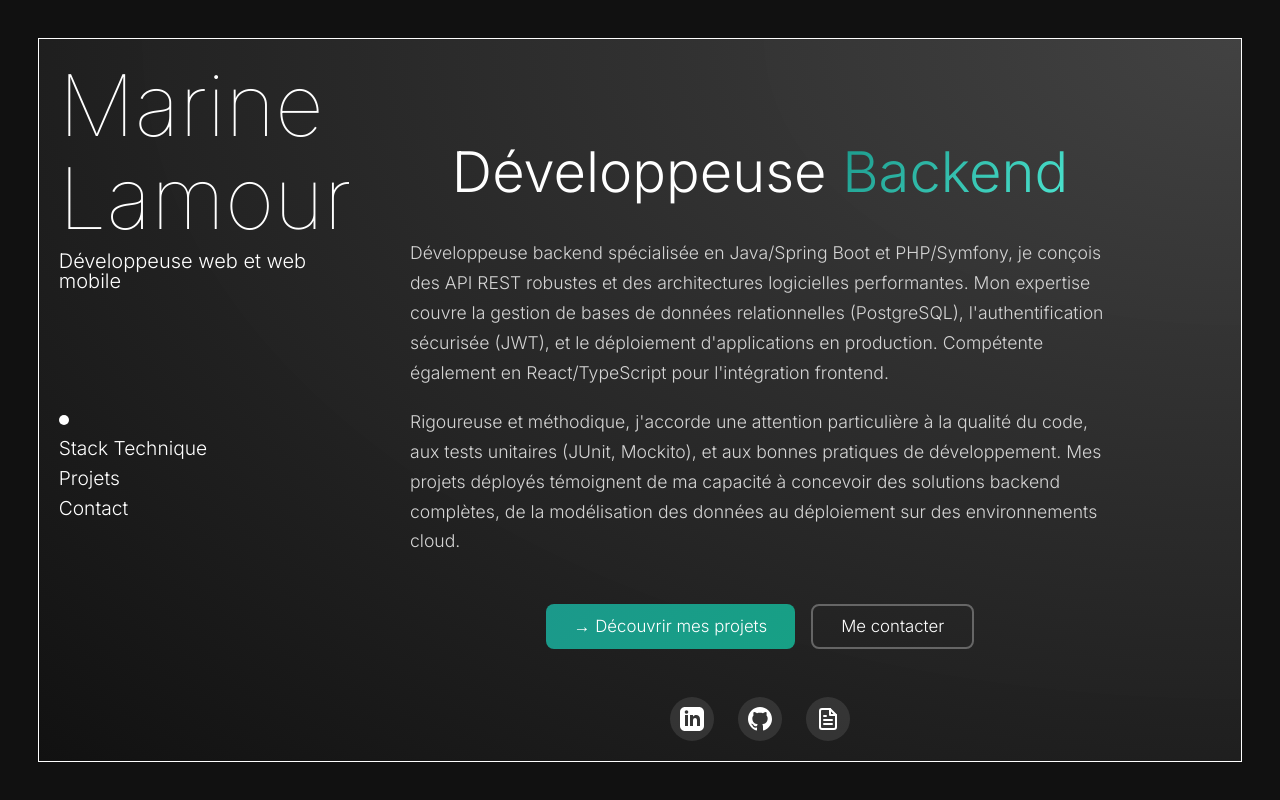
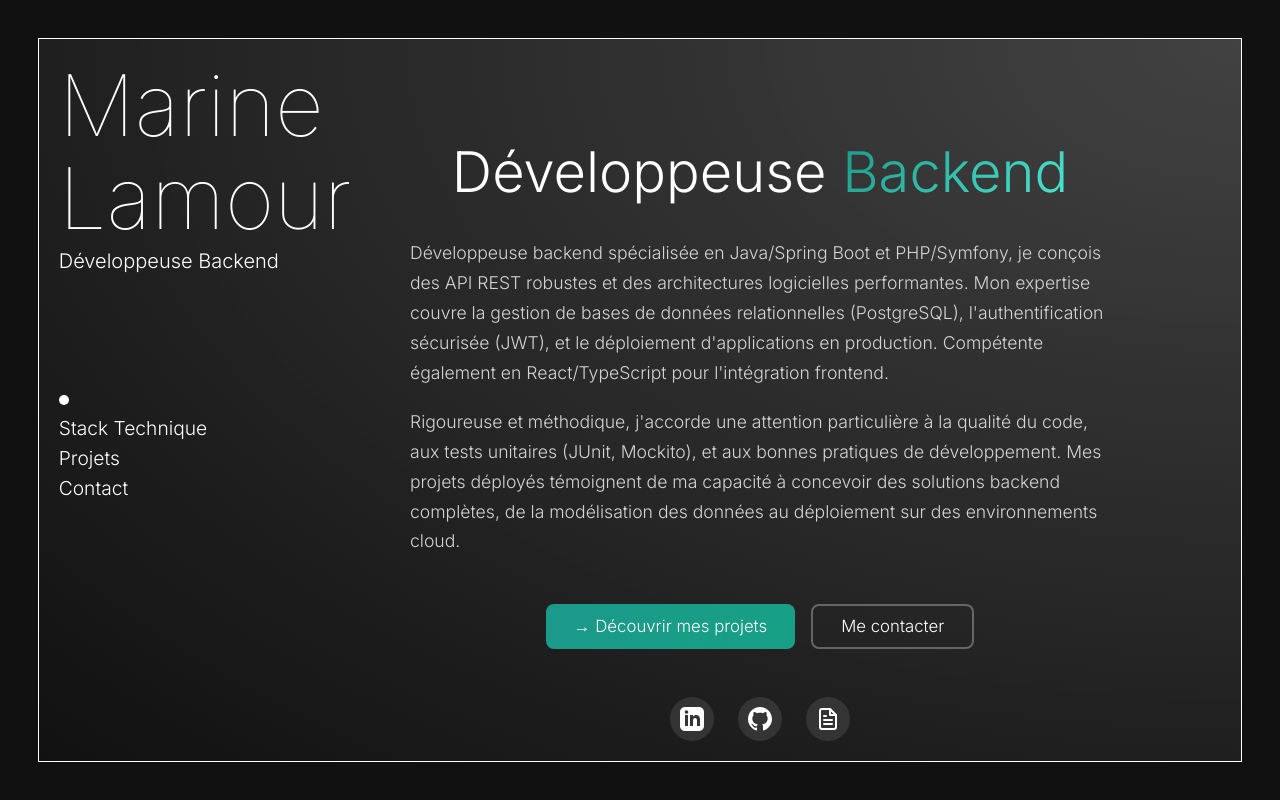
Before and after one commit to LamourMarine/portfolio-marine-lamour, a Vue app: page / in a window 1280 px wide. Built offline with nearby package versions, Linux system fonts and the light colour scheme.

Commit message:
chore: update profile

```diff
--- a/src/App.vue
+++ b/src/App.vue
@@ -18,7 +18,7 @@
         <div class="header-names-mobile">
           <h1><span>Marine</span> <span>Lamour</span></h1>
         </div>
-        <p class="tagline">Développeuse web et web mobile</p>
+        <p class="tagline">Développeuse Backend</p>
       </header>
 
       <aside class="sidebar" :class="{ open: mobileMenuOpen }">
@@ -26,7 +26,7 @@
           <div class="header-names">
             <h1><span>Marine</span> <span>Lamour</span></h1>
           </div>
-          <p class="tagline">Développeuse web et web mobile</p>
+          <p class="tagline">Développeuse Backend</p>
         </header>
         <Navbar
           :current-section="currentSection"
```
